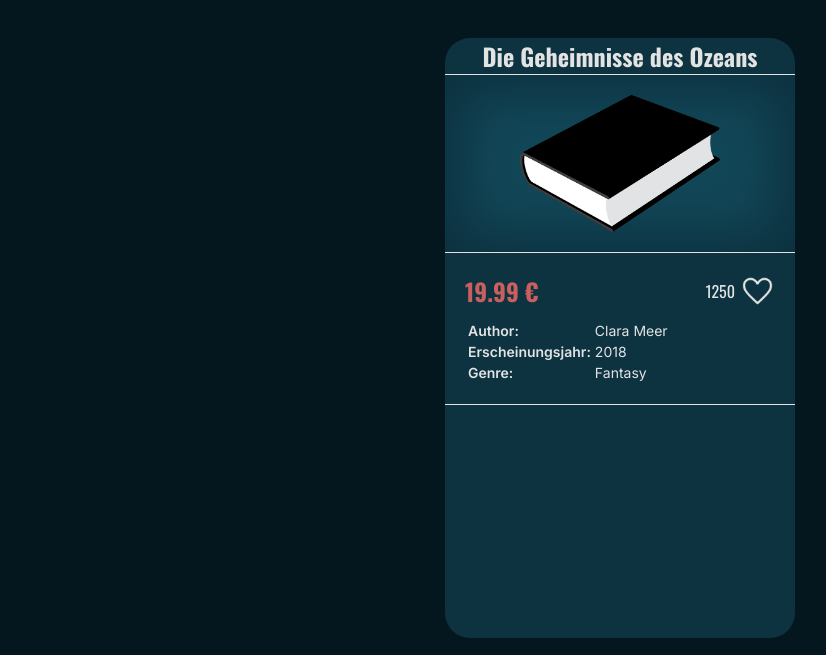
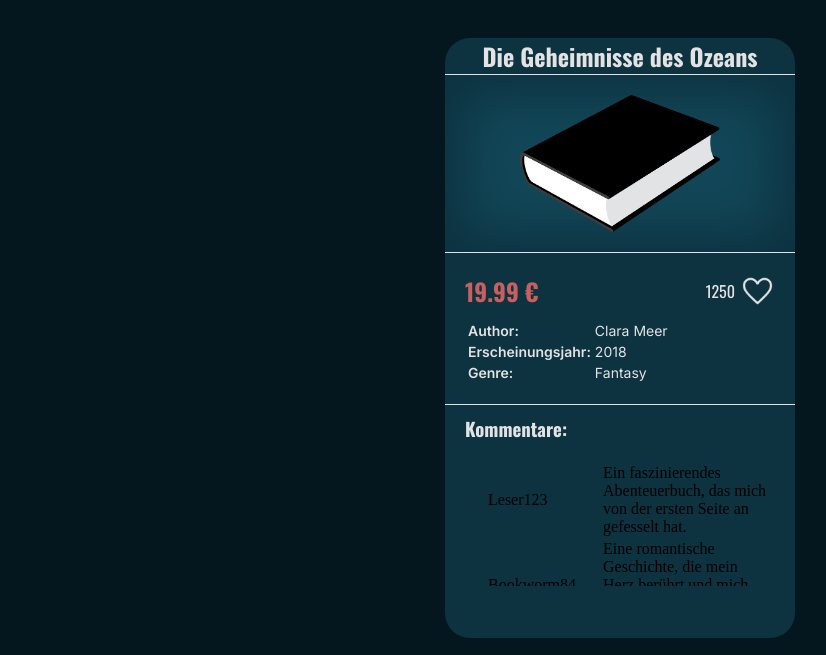
Before and after one commit to MortezaChinahkash/Book-Store, a plain HTML site: page index.html in a window 1280 px wide. Shown: the part 82-737 px from the top of the page, without its empty margins (20-846 px from the left). Drawn offline with nearby package versions, Linux system fonts and the light colour scheme.

Commit message:
halfway done with the comment section

```diff
--- a/js/script.js
+++ b/js/script.js
@@ -32,11 +32,21 @@ function renderBookWindow(){
                     </tr>
                 </table>
             </div>
-
-
-
+                <h3 class="commentary_header">Kommentare:</h3>
+                <div class="scrollable_div">
+                    <table id="commentaryField">
+                    <table>
+                </div>
         </div>
         `
+        for (let j = 0; j < books[i].comments.length; j++) {
+            document.getElementById("commentaryField").innerHTML += /*html*/ `
+            <tr>
+                <td>${books[i].comments[j].name}</td>
+                <td>${books[i].comments[j].comment}</td>
+            </tr>
+            `;
+        }
+        }
 
     }
-}
--- a/styles/style.css
+++ b/styles/style.css
@@ -99,3 +99,19 @@ table{
     margin-left: 20px;
     margin-right: 20px;
 }
+.commentary_header{
+    margin-top: 10px;
+    margin-left: 20px;
+    font-family: "Oswald", sans-serif;
+    color: rgb(227, 227, 227);
+}
+.scrollable_div{
+    overflow: scroll;
+    overflow-x: hidden;
+    margin-left: 20px;
+    margin-right: 20px;
+    height: 125px;
+    scrollbar-color: rgb(13, 50, 64) rgb(18, 71, 88);
+    scrollbar-width: thin;
+
+}
```
